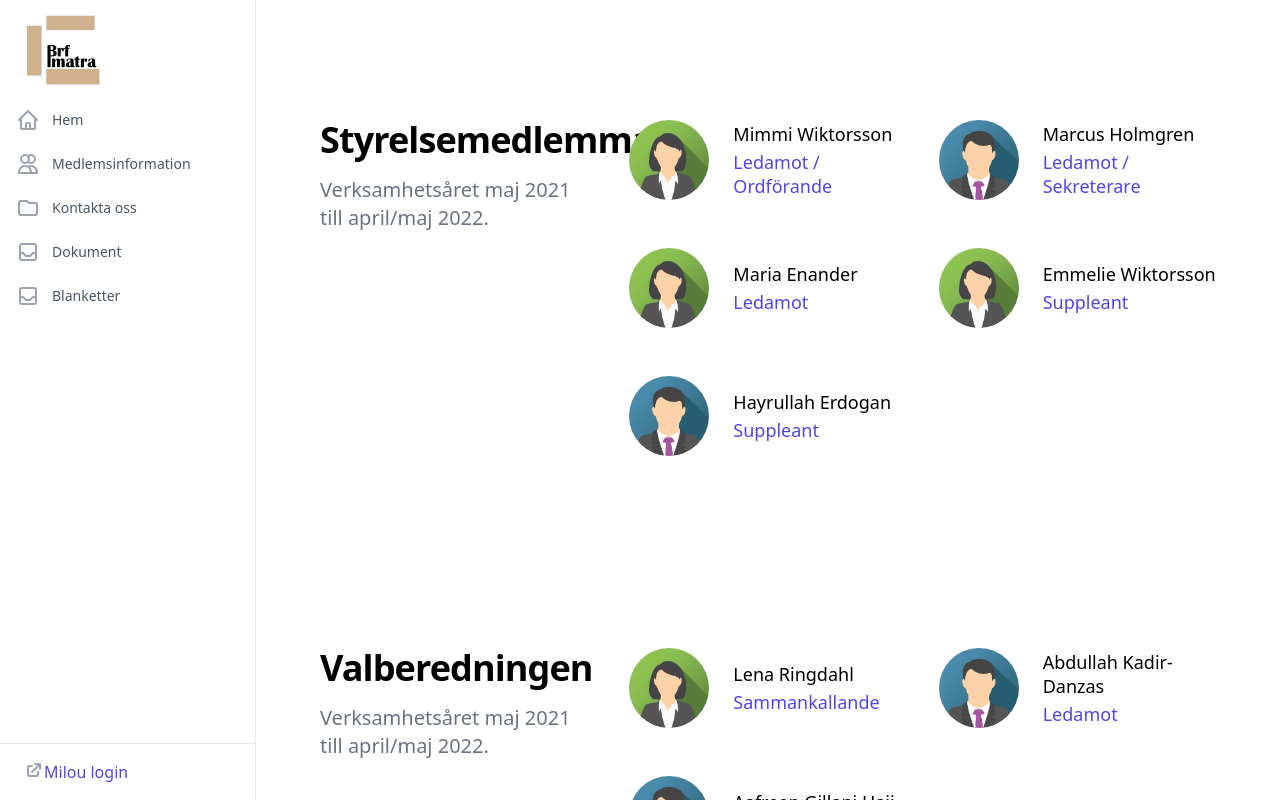
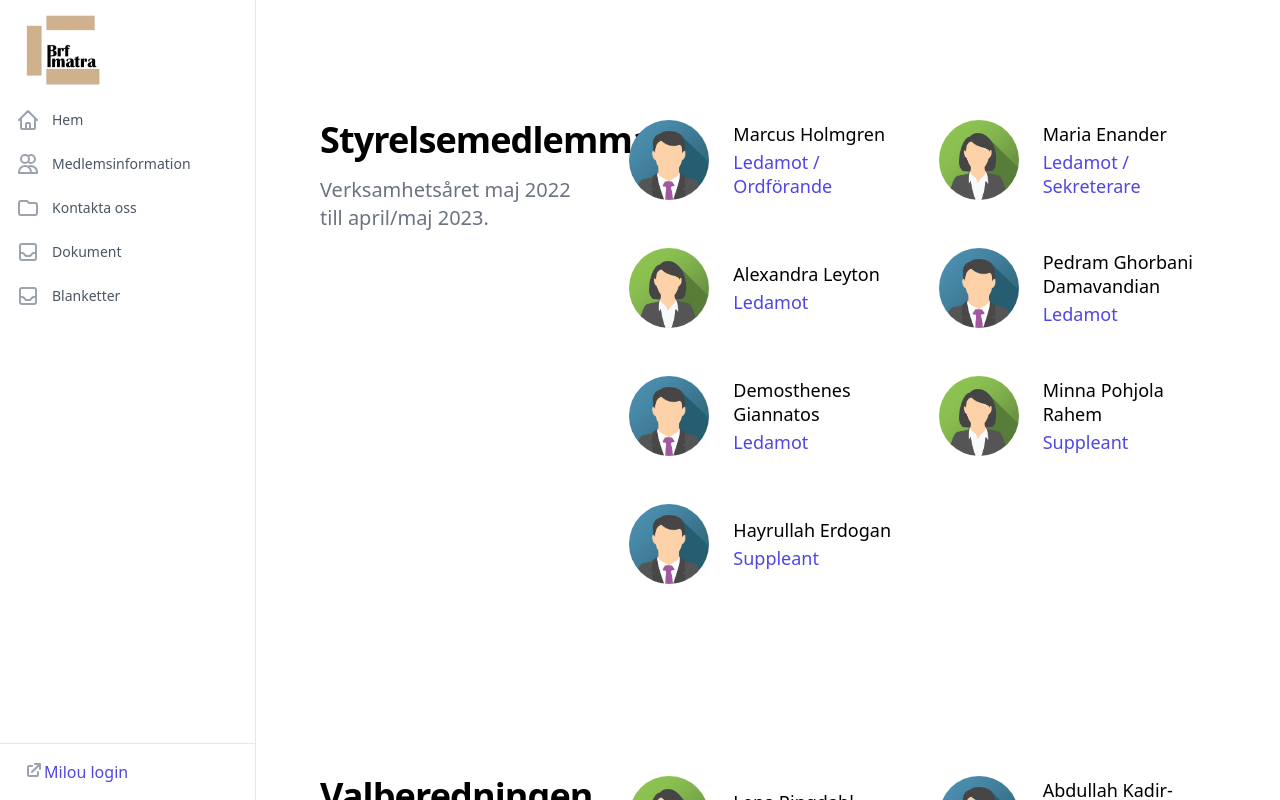
Before and after one commit to brf-imatra/hemsida, a Next.js app: page /styrelsen in a window 1280 px wide. Built offline with nearby package versions, Linux system fonts and the light colour scheme; a web font is replaced by a local one.

Commit message:
Styrelse 2022/2023 (#40)
Nya styrelsen
Protokoll föreningsstämman
Tillbaka till den ursprungliga Milou länken

```diff
--- a/src/components/MenuShell/index.tsx
+++ b/src/components/MenuShell/index.tsx
@@ -15,7 +15,7 @@ export function MenuShell(props: PropsWithChildren<MenuShellProps>) {
     <div className="flex-shrink-0 flex border-t border-gray-200 p-4">
       <ExternalLink
         text="Milou login"
-        href="https://milou.brfimatra.se/drive/"
+        href="https://milou.brfimatra.se:10003"
       />
     </div>
   ) : null;
--- a/src/components/index.ts
+++ b/src/components/index.ts
@@ -6,4 +6,4 @@ export * from './Body';
 export * from './Content';
 export * from './Panels';
 export * from './Button/button_with_icon';
-export * from './Banner'
+export * from './Banner';
--- a/src/pages/dokuments.tsx
+++ b/src/pages/dokuments.tsx
@@ -116,14 +116,14 @@ function År2022() {
             title="Årsredovisning"
           />
         </li>
-        {/*        <li className="border-gray-200">
+        <li className="border-gray-200">
           <FullTest
-            documentName="protokoll_brf_imatra_stämma_2021-04-22.pdf"
-            href="/dokument/arsredovisning/2021/protokoll_brf_imatra_stamma_2021-04-22.pdf"
+            documentName="protokoll_brf_imatra_stämma_2022-04-28.pdf"
+            href="/dokument/arsredovisning/2021/protokoll_brf_imatra_stamma_2022-04-28.pdf"
             tag="PDF"
             title="Föreningsstämma"
           />
-        </li>*/}
+        </li>
       </ul>
     </div>
   );
--- a/src/pages/index.tsx
+++ b/src/pages/index.tsx
@@ -1,7 +1,7 @@
 import { InferGetStaticPropsType } from 'next';
 import { useRouter } from 'next/router';
 import {
-    Banner,
+  Banner,
   Body,
   Card,
   Well,
--- a/src/pages/styrelsen.tsx
+++ b/src/pages/styrelsen.tsx
@@ -1,24 +1,35 @@
 import React from 'react';
 import { Body } from '../components';
 
+const summaryText = 'Verksamhetsåret maj 2022 till april/maj 2023.';
 const styrelsemedlemmar: People[] = [
   {
-    name: 'Mimmi Wiktorsson',
+    name: 'Marcus Holmgren',
     role: 'Ledamot / Ordförande',
-    imageUrl: '/avatars/img_avatar_w.png',
-  },
-  {
-    name: 'Marcus Holmgren',
-    role: 'Ledamot / Sekreterare',
     imageUrl: '/avatars/img_avatar_m.png',
   },
   {
     name: 'Maria Enander',
-    role: 'Ledamot ',
+    role: 'Ledamot / Sekreterare',
     imageUrl: '/avatars/img_avatar_w.png',
   },
   {
-    name: 'Emmelie Wiktorsson',
+    name: 'Alexandra Leyton',
+    role: 'Ledamot',
+    imageUrl: '/avatars/img_avatar_w.png',
+  },
+  {
+    name: 'Pedram Ghorbani Damavandian',
+    role: 'Ledamot',
+    imageUrl: '/avatars/img_avatar_m.png',
+  },
+  {
+    name: 'Demosthenes Giannatos',
+    role: 'Ledamot',
+    imageUrl: '/avatars/img_avatar_m.png',
+  },
+  {
+    name: 'Minna Pohjola Rahem',
     role: 'Suppleant',
     imageUrl: '/avatars/img_avatar_w.png',
   },
@@ -52,12 +63,12 @@ export default function Styrelsen() {
     <Body>
       <TeamWithSmallImages
         title="Styrelsemedlemmar"
-        summary="Verksamhetsåret maj 2021 till april/maj 2022."
+        summary={summaryText}
         people={styrelsemedlemmar}
       />
       <TeamWithSmallImages
         title="Valberedningen"
-        summary="Verksamhetsåret maj 2021 till april/maj 2022."
+        summary={summaryText}
         people={valberedningen}
       />
     </Body>
```
Also changed, not shown: package.json (+11 -11 lines), src/components/Banner/index.tsx (+9 -6 lines), 2 other files (tests, documents, lock files or other folders).
